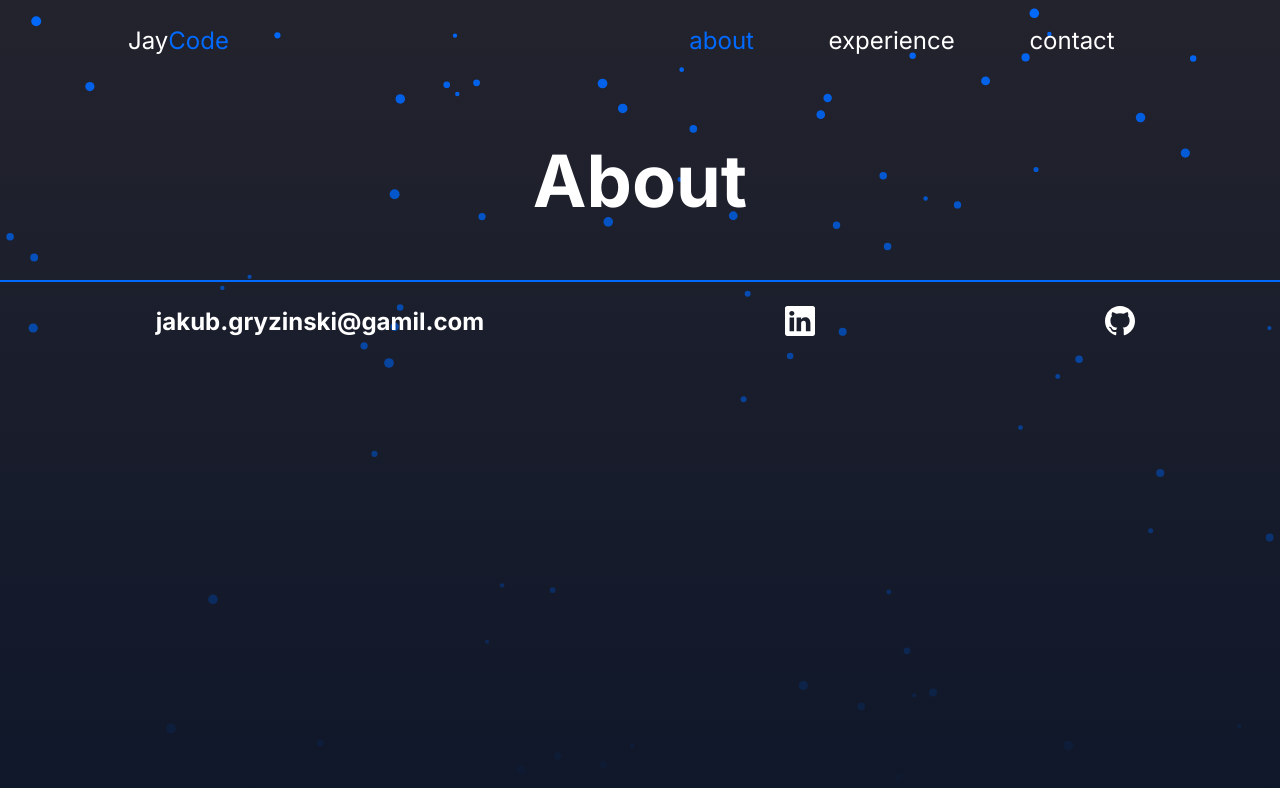
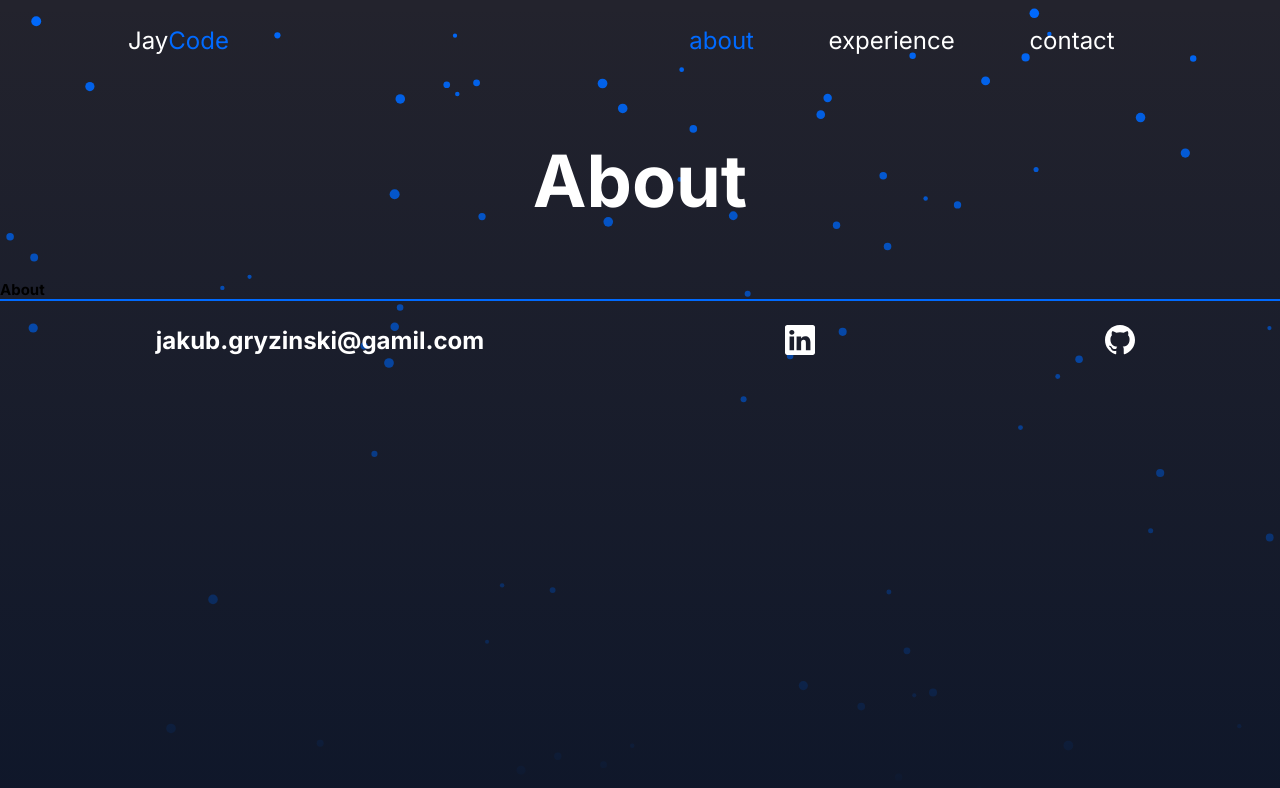
Before and after one commit to JayCodeGitHub/jaycode.pl, a Next.js app: page /about in a window 1280 px wide. Shown: the top 788 px of the page. Built offline with nearby package versions, Linux system fonts and the light colour scheme.

Commit message:
Created about section

```diff
--- /dev/null
+++ b/src/components/aboutSection/aboutSection.styles.ts
@@ -0,0 +1,3 @@
+import styled from "styled-components";
+
+export const StyledWrapper = styled.section``
--- /dev/null
+++ b/src/components/aboutSection/aboutSection.tsx
@@ -0,0 +1,9 @@
+import { StyledWrapper } from "./aboutSection.styles";
+
+export default function AboutSection() {
+  return (
+    <StyledWrapper>
+      <h1>About</h1>
+    </StyledWrapper>
+  );
+}
--- a/src/pages/about.tsx
+++ b/src/pages/about.tsx
@@ -1,9 +1,11 @@
 import Header from "@/components/header/header";
+import AboutSection from "@/components/aboutSection/aboutSection";
 
 export default function About() {
   return (
     <main>
       <Header title="About" />
+      <AboutSection />
     </main>
   );
 }
```
Also changed, not shown: public/images/profile-blur.webp (added).
